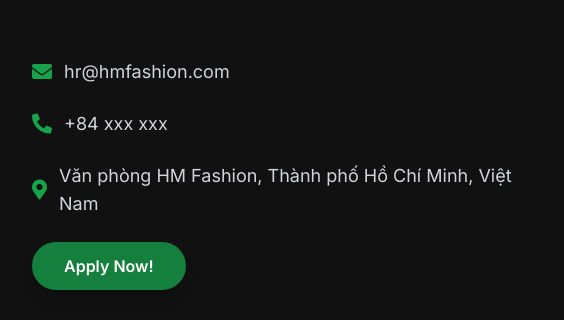
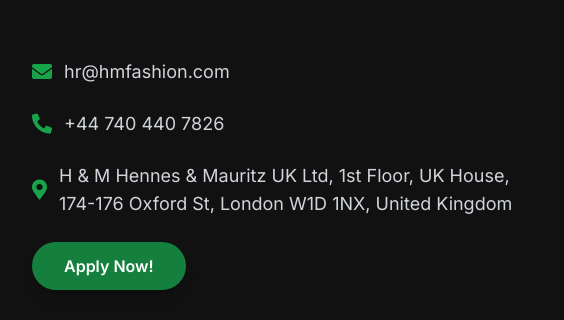
Before and after one commit to Z3nn1-dev/HM_career, a plain HTML site: page index.html in a window 1280 px wide. Shown: the part 4560-4880 px from the top of the page, 96-660 px from the left. Drawn offline with nearby package versions, Linux system fonts and the light colour scheme; no server answers.

Commit message:
Update index.html

```diff
--- a/index.html
+++ b/index.html
@@ -773,21 +773,21 @@
      <p class="text-lg flex items-center justify-center md:justify-start gap-3">
       <i class="fas fa-phone-alt text-green-600 text-xl">
       </i>
-      <a class="hover:underline" href="tel:+84">
-       +84 xxx xxx
+      <a class="hover:underline" href="tel:+447404407826">
+       +44 740 440 7826
       </a>
      </p>
      <p class="text-lg flex items-center justify-center md:justify-start gap-3">
       <i class="fas fa-map-marker-alt text-green-600 text-xl">
       </i>
-      Văn phòng HM Fashion, Thành phố Hồ Chí Minh, Việt Nam
+      H & M Hennes & Mauritz UK Ltd, 1st Floor, UK House, 174-176 Oxford St, London W1D 1NX, United Kingdom
      </p>
      <button aria-label="Ứng tuyển ngay hôm nay" class="mt-8 bg-green-700 hover:bg-green-600 text-white font-semibold px-8 py-3 rounded-full shadow-lg" onclick="document.getElementById('apply-form').scrollIntoView({behavior:'smooth'})">
       Apply Now!
      </button>
     </div>
     <div class="w-full h-72 md:h-96 rounded-lg overflow-hidden shadow-lg">
-     <iframe allowfullscreen="" height="100%" loading="lazy" referrerpolicy="no-referrer-when-downgrade" src="https://www.google.com/maps/embed?pb=!1m18!1m12!1m3!1d3919.1234567890123!2d106.70000000000001!3d10.776000000000001!2m3!1f0!2f0!3f0!3m2!1i1024!2i768!4f13.1!3m3!1m2!1s0x31752f0000000001%3A0x0000000000000000!2zVHLGsOG7nW5nIMSQ4bqhaSBIw6AgVGjhuqFjaCBIw6AgxJDhu5NuZywgVmnhu4d0IE5hbQ!5e0!3m2!1svi!2s!4v1680000000000!5m2!1svi!2s" style="border:0;" title="Bản đồ vị trí văn phòng HM Fashion tại Thành phố Hồ Chí Minh, Việt Nam" width="100%">
+     <iframe src="https://www.google.com/maps/embed?pb=!1m18!1m12!1m3!1d3316.9458114084923!2d-0.13913270000000003!3d51.515784!2m3!1f0!2f0!3f0!3m2!1i1024!2i768!4f13.1!3m3!1m2!1s0x4876052cd472b471%3A0x59ef551c7c8d85f0!2zSCZN!5e1!3m2!1sen!2sjp!4v1757121139434!5m2!1sen!2sjp" width="400" height="300" style="border:0;" allowfullscreen="" loading="lazy" referrerpolicy="no-referrer-when-downgrade">
      </iframe>
     </div>
    </div>
```
